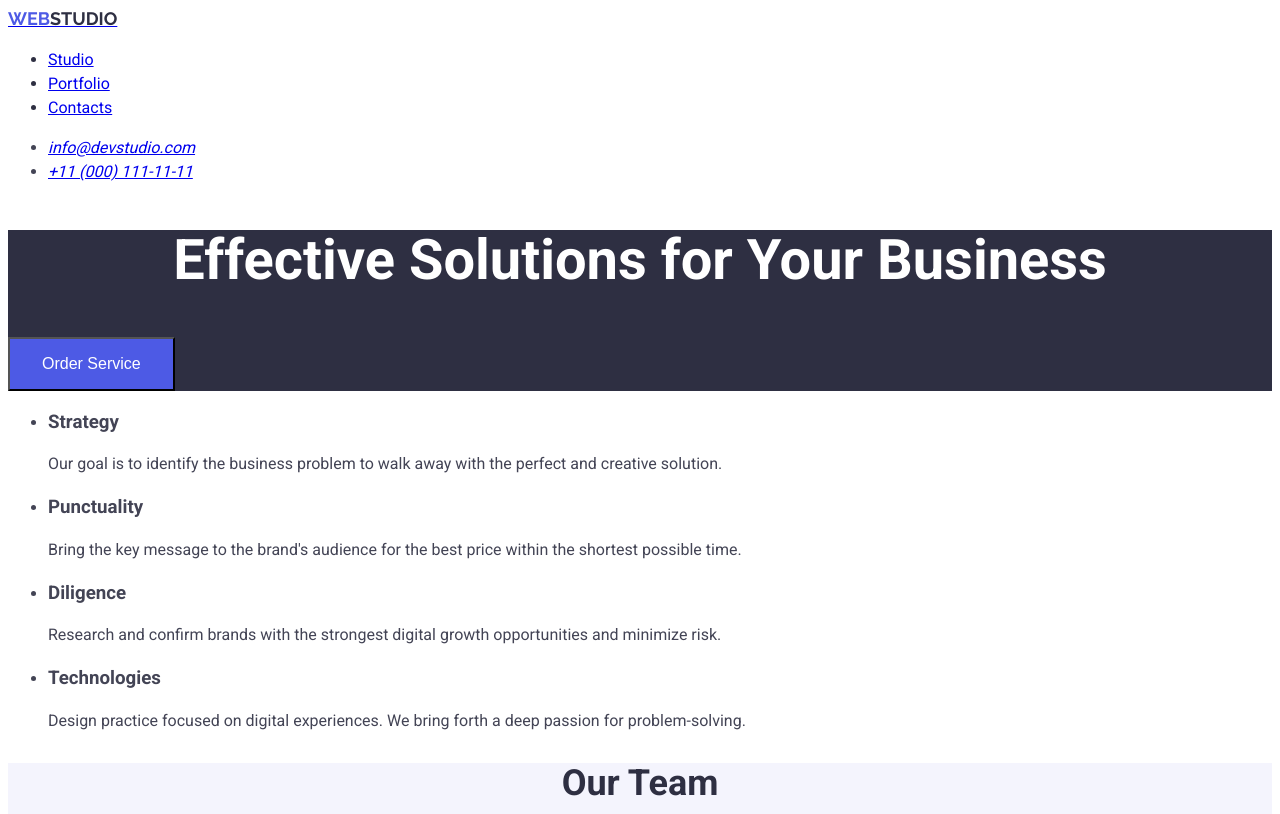
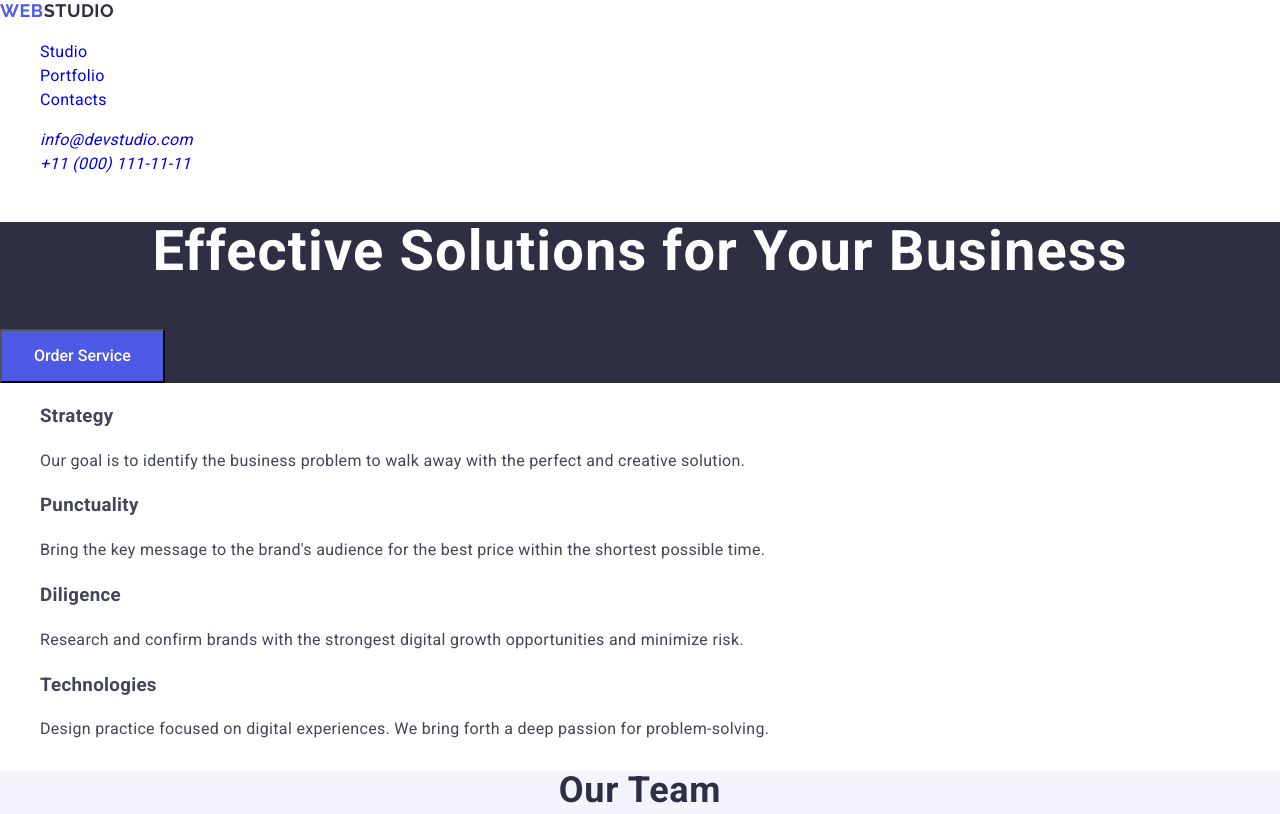
Before and after one commit to ABcrn/goit-markup-hw-02, a plain HTML site: page index.html in a window 1280 px wide. Shown: the top 814 px of the page. Drawn offline with nearby package versions, Linux system fonts and the light colour scheme.

Commit message:
revize sonrası güncelleme

```diff
--- a/styles.css
+++ b/css/styles.css
@@ -2,19 +2,26 @@ body{
     font-family: "roboto", sans-serif;
      color: #434455;
      font-size: 16px;
-     font-weight: 400;
      font-style: normal;
-     line-height: 24px;
-     letter-spacing: 2%;
+     line-height: 1.5;
+     letter-spacing: 0.02em;
      background-color: white;
+}
+
+a {
+    text-decoration: none;
+}
+
+ul{
+    list-style: none;
 }
 
 .logo{
     font-family: "raleway", sans-serif;
     font-size: 18px;
-    font-weight: bold;
-    line-height: 21px;
-    letter-spacing: 3%;
+    font-weight: 700;
+    line-height: 1.16;
+    letter-spacing: 0.03em;
 
 }
 
@@ -23,9 +30,17 @@ body{
     text-decoration: none;
 }
 
+.nav:hover{
+    color: #404BBF;
+}
+
 .address{
     color: #434455;
     text-decoration: none;
+}
+
+.address:hover{
+    color: #404BBF;
 }
 
 .logo > p{
@@ -38,6 +53,7 @@ body{
     padding: 16px 32px 16px 32px;
     font-size: 16px;
     font-weight: 500;
+    cursor: pointer;
 }
 
 .btn:hover{
@@ -47,8 +63,8 @@ body{
 .h1{
   font-size: 56px;
   font-weight: bold;
-  letter-spacing: 2%;
-  line-height: 60px;
+  letter-spacing: 0.02em;
+  line-height: 1.07;
   color: white;
   background-color: #2E2F42;
   text-align: center;
@@ -57,8 +73,8 @@ body{
 .h2ot{
     font-size: 36px;
     font-weight: bold;
-    letter-spacing: 2%;
-    line-height: 40px;
+    letter-spacing: 0.02em;
+    line-height: 1.11;
     color: #2E2F42;
     background-color: #F4F4FD;
     text-align: center;
@@ -71,8 +87,8 @@ background-color: white;
 .h2op{
     font-size: 36px;
     font-weight: bold;
-    letter-spacing: 2%;
-    line-height: 40px;
+    letter-spacing: 0.02em;
+    line-height: 1.11;
     color: #2E2F42;
     background-color: #ffffff;
     text-align: center;
@@ -81,8 +97,8 @@ background-color: white;
 .h3{
     font-size: 20px;
     font-weight: 500;
-    letter-spacing: 2%;
-    line-height: 24px;
+    letter-spacing: 0.02em;
+    line-height: 1.2;
     color: white;
     background-color: #2E2F42;
     text-align: center;
--- a/index.html
+++ b/index.html
@@ -4,7 +4,10 @@
     <meta charset="UTF-8">
     <meta name="viewport" content="width=device-width, initial-scale=1.0">
     <title>Homework2</title>
-    <link rel="stylesheet" href="styles.css">
+
+    <link rel="stylesheet" href="https://cdn.jsdelivr.net/npm/modern-normalize/modern-normalize.css">
+
+    <link rel="stylesheet" href="css/styles.css">
 
     <link rel="preconnect" href="https://fonts.googleapis.com">
     <link rel="preconnect" href="https://fonts.gstatic.com" crossorigin>
```
